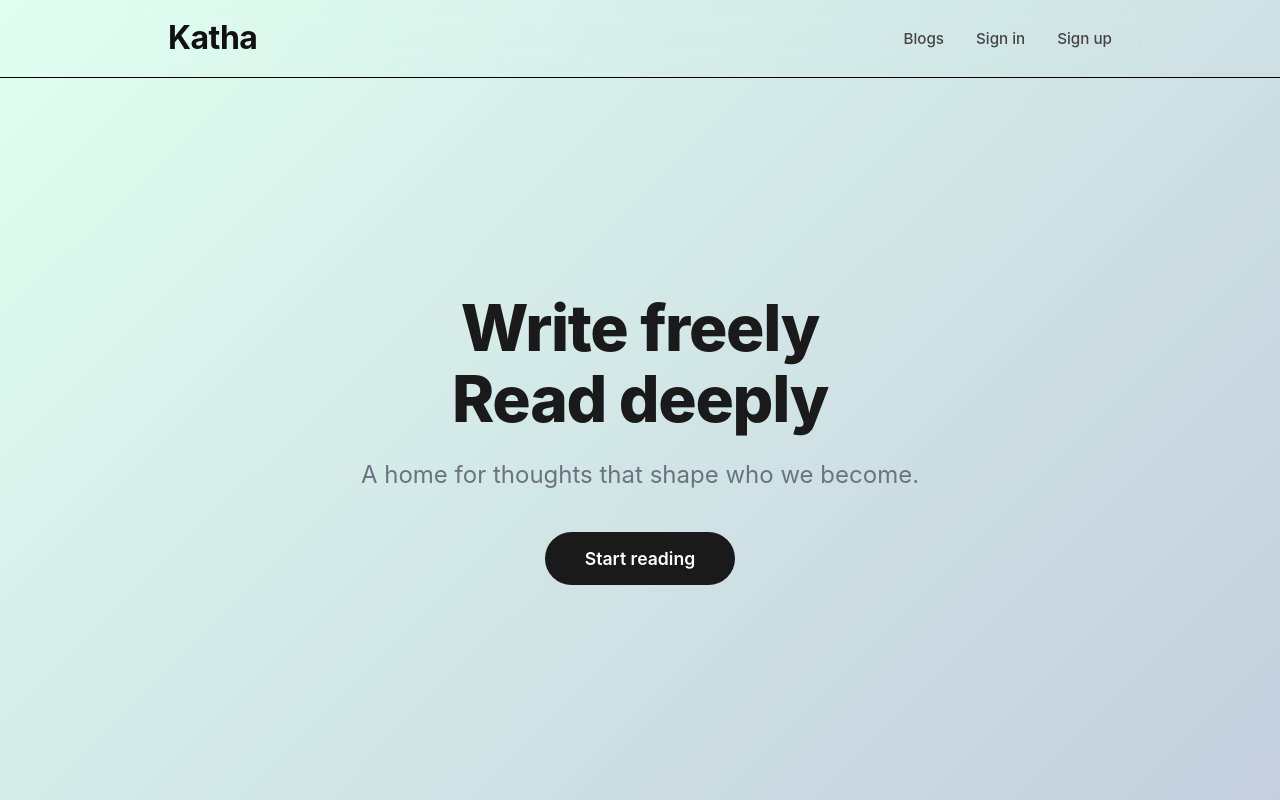
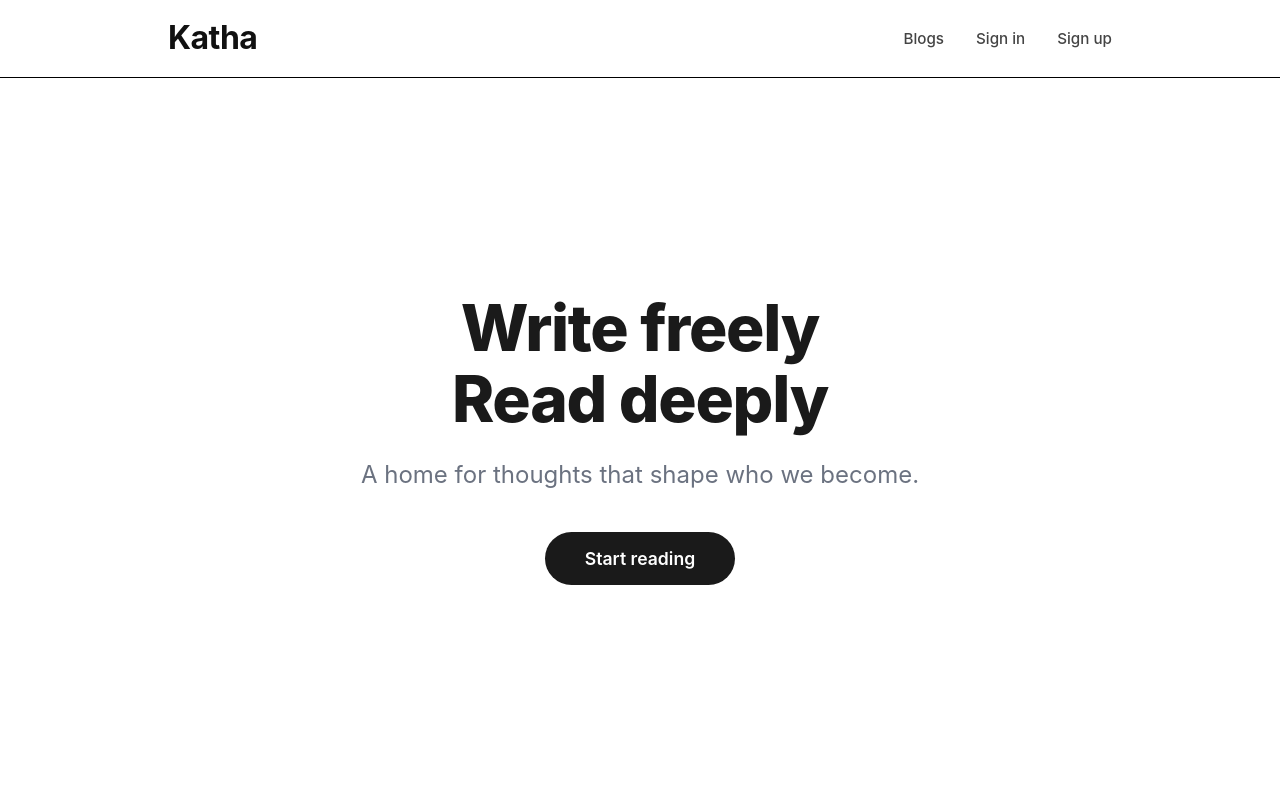
Before and after one commit to x3rD1/blog-api, a React app in the folder frontend/: page / in a window 1280 px wide. Built offline with nearby package versions, Linux system fonts and the light colour scheme; the HTML template or start-up script is replaced by a standard one.

Commit message:
Remove backgroud color

```diff
--- a/frontend/src/index.css
+++ b/frontend/src/index.css
@@ -17,7 +17,7 @@ body {
     sans-serif;
   line-height: 1.5;
   font-weight: 400;
-  background: linear-gradient(135deg, #e0fff0 0%, #c4cedd 100%);
+  /* background: linear-gradient(135deg, #e0fff0 0%, #c4cedd 100%); */
   min-height: 100vh;
 }
 
```
